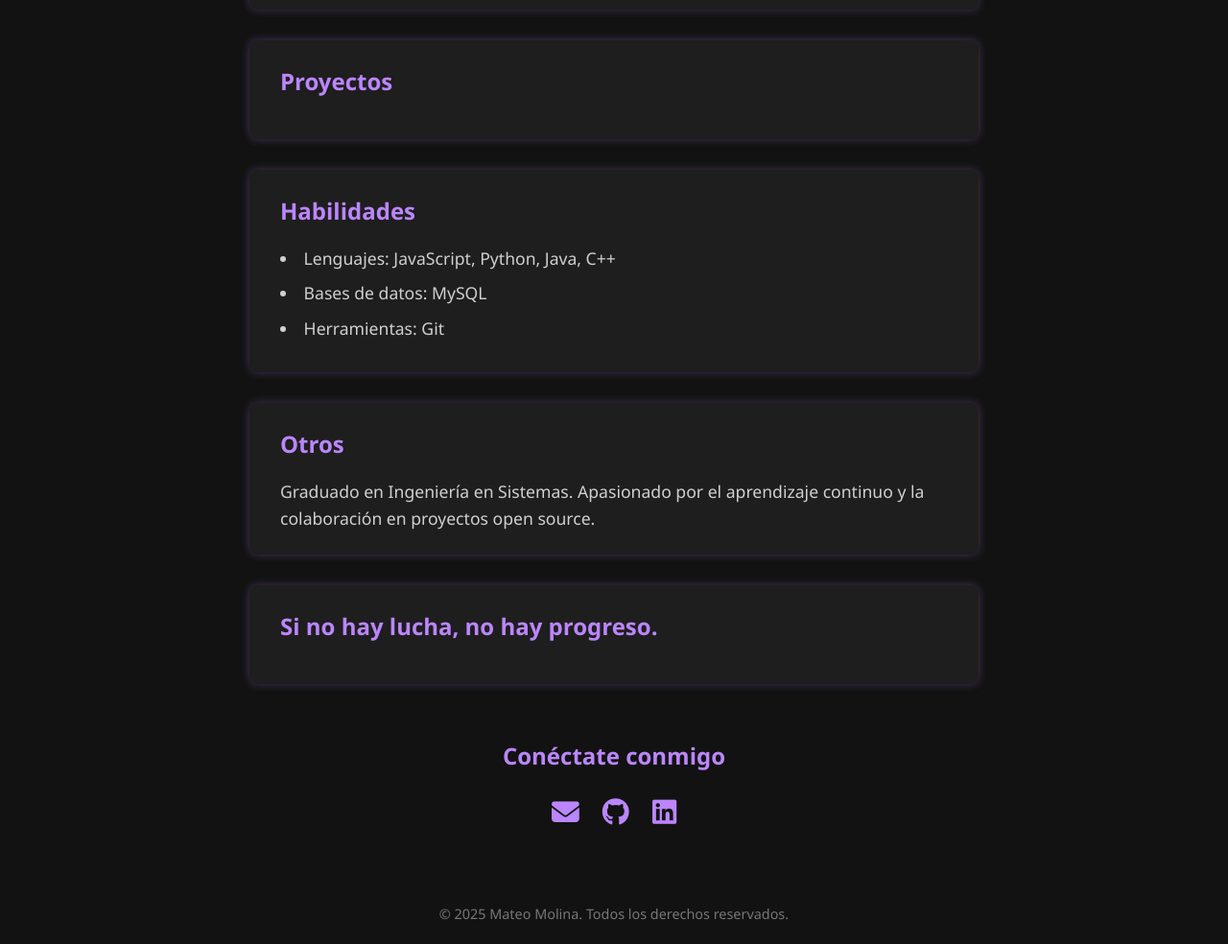
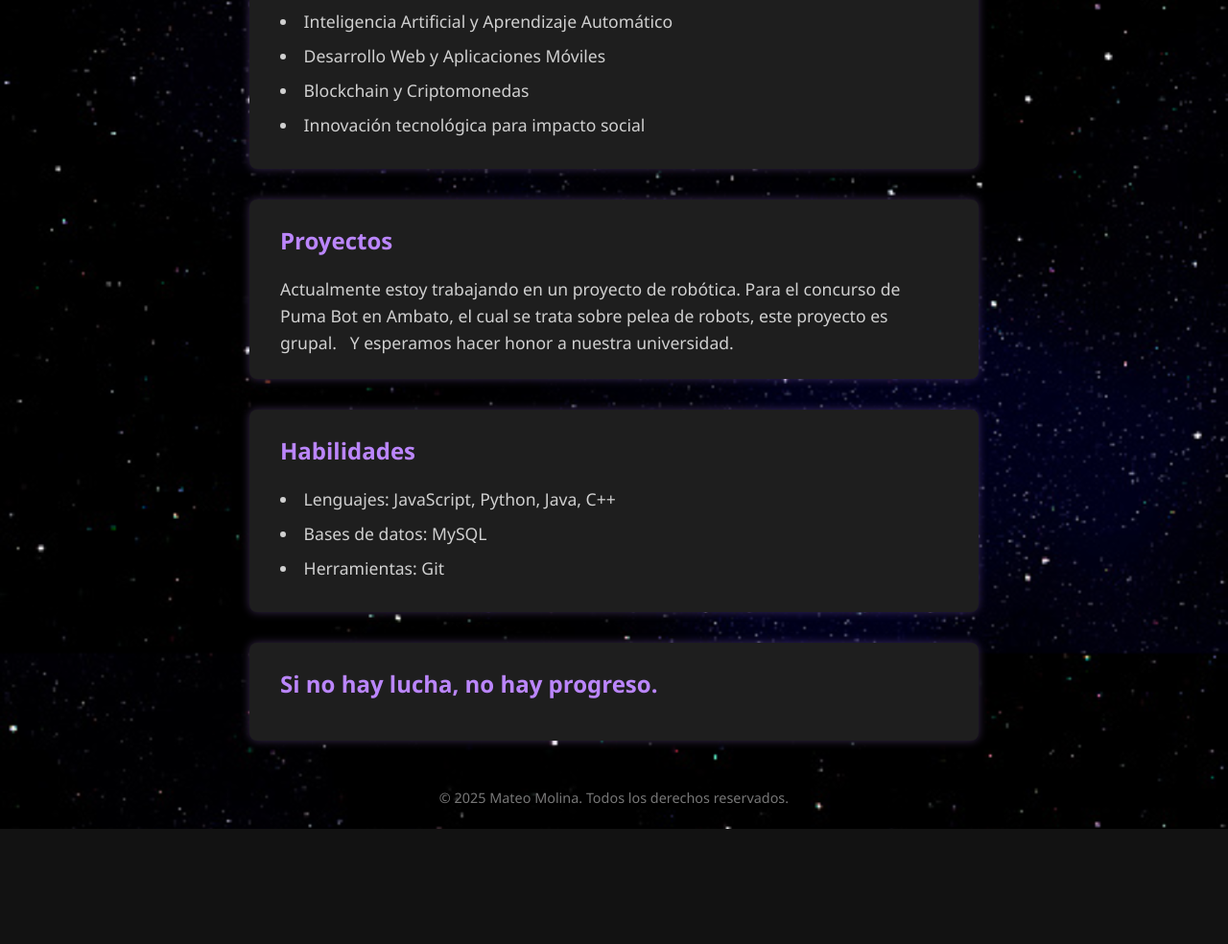
Before and after one commit to R3LM15/Pagina-Personal, a plain HTML site: page index.html in a window 1280 px wide. Shown: the part 1024-2008 px from the top of the page at 96% size. After the commit the page ends 1888 px from the top, so only its background shows below. Drawn offline with Linux system fonts and the light colour scheme.

Commit message:
:Fire: PagiNa Terminada

```diff
--- a/index.html
+++ b/index.html
@@ -5,7 +5,6 @@
   <meta name="viewport" content="width=device-width, initial-scale=1" />
   <title>Mateo Molina - Página Personal</title>
   <style>
-    /* Reset básico */
     * {
       margin: 0;
       padding: 0;
@@ -19,10 +18,28 @@
   padding: 20px;
   max-width: 800px;
   margin: auto;
+
+  /* Fondo con imagen */
+  background-image: url('fondo.jpg');
+  background-size: cover;          /* Para que la imagen cubra todo el fondo */
+  background-position: center;     /* Centra la imagen */
+  background-repeat: no-repeat;    /* No se repite la imagen */
+  background-attachment: fixed;    /* Para que el fondo no se mueva al hacer scroll */
 }
+
         header {
     text-align: center;
     margin-bottom: 2rem;
+    }
+
+    .perfil-foto {
+    width: 150px;           /* Tamaño ancho */
+    height: 150px;          /* Tamaño alto igual para que sea un círculo */
+    object-fit: cover;      /* Ajusta la imagen para que no se distorsione */
+    border-radius: 50%;     /* Hace que la imagen sea circular */
+    display: block;
+    margin: 0 auto 1rem;    /* Centra horizontalmente y separa del texto */
+    border: 3px solid #bb86fc; /* Opcional: un borde bonito morado */
     }
     header h1 {
       font-size: 2.8rem;
@@ -96,12 +113,11 @@
       margin-top: 3rem;
     }
   </style>
-  <!-- FontAwesome para iconos sociales -->
-  <script src="https://kit.fontawesome.com/a076d05399.js" crossorigin="anonymous"></script>
 </head>
 <body>
  <header>
      <h1>Mateo Molina</h1>
+     <img src="perfil.png" alt="Foto de Mateo Molina" class="perfil-foto" />
   <p>Desarrollador, Constructor, Soñador</p>
 </header>
 
@@ -133,12 +149,18 @@
     </ul>
   </section>
 
-  <section class="projects">
+
+<section class="Proyectos">
     <h2>Proyectos</h2>
     <ul>
-      <!-- Aquí puedes añadir tus proyectos -->
+    Actualmente estoy trabajando en un proyecto de robótica.
+    Para el concurso de Puma Bot en Ambato, el cual se trata sobre pelea de robots, este proyecto es grupal.
+    Y esperamos hacer honor a nuestra universidad.
+
     </ul>
   </section>
+
+
 
   <section class="skills">
     <h2>Habilidades</h2>
@@ -148,23 +170,9 @@
       <li>Herramientas: Git</li>
     </ul>
   </section>
-
-  <section class="others">
-    <h2>Otros</h2>
-    <p>Graduado en Ingeniería en Sistemas. Apasionado por el aprendizaje continuo y la colaboración en proyectos open source.</p>
-  </section>
-
   <section class="End">
     <h2>Si no hay lucha, no hay progreso.</h2>
   </section>
-
-  <section class="socials">
-    <h2>Conéctate conmigo</h2>
-    <a href="mailto:mateostar02@gmail.com" title="Correo" aria-label="Enviar correo a Mateo Molina"><i class="fas fa-envelope"></i></a>
-    <a href="https://github.com/R3LM15/MetodosNumericos_MateoMolina" target="_blank" title="GitHub" aria-label="Perfil de GitHub de Mateo Molina"><i class="fab fa-github"></i></a>
-    <a href="https://www.linkedin.com/in/mateo-molina-145a85221/" target="_blank" title="LinkedIn" aria-label="Perfil de LinkedIn de Mateo Molina"><i class="fab fa-linkedin"></i></a>
-  </section>
-
   <footer>
     &copy; 2025 Mateo Molina. Todos los derechos reservados.
   </footer>
```
Also changed, not shown: fondo.jpg (added), perfil.png (added). Lines whose indentation alone changed are shown as unchanged.
